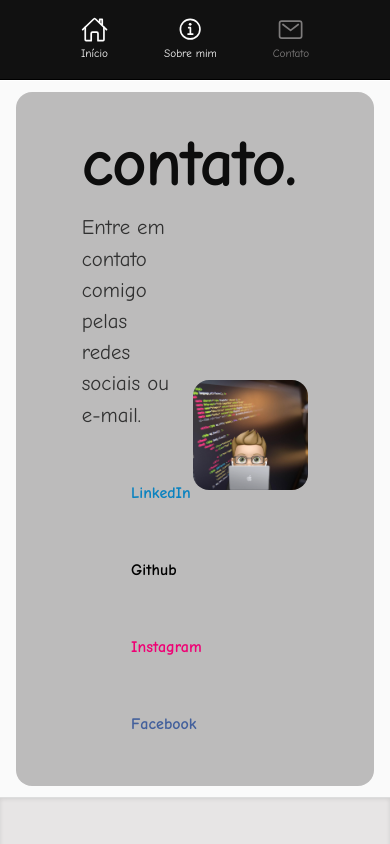
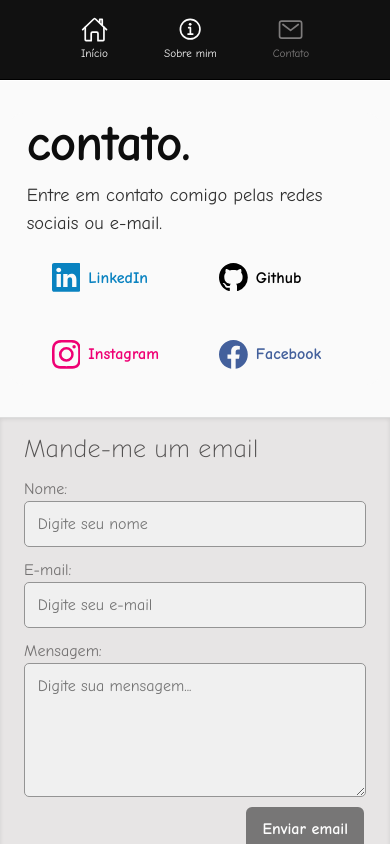
Before and after one commit to MarcosCucoro/1_portfolio-marcos, a React (Vite) app: page /contact in a window 390 px wide. Shown: the top 844 px of the page. Built offline with nearby package versions, Linux system fonts and the light colour scheme.

Commit message:
Fix: Feito o responsivo através de media query nos pixels até 768px e até 480px

```diff
--- a/index.html
+++ b/index.html
@@ -1,5 +1,5 @@
 <!doctype html>
-<html lang="en">
+<html lang="pt-br">
   <head>
     <meta charset="UTF-8" />
     <meta name="viewport" content="width=device-width, initial-scale=1.0" />
--- a/src/index.css
+++ b/src/index.css
@@ -2,6 +2,10 @@
   margin: 0;
   padding: 0;
   box-sizing: border-box;
+}
+
+body {
+  overflow-x: hidden;
 }
 
 :root {
@@ -11,6 +15,13 @@
 
   color-scheme: light dark;
   color: #0d0d0d;
+
+  overflow-x: hidden;
+
+}
+
+body, html {
+  height: 100%;
 }
 
 h1 {
@@ -44,3 +55,17 @@ h2 {
   max-width: 1040px;
   margin: 0 auto;
 }
+
+@media screen and (max-width: 768px) {
+  .dark,
+  .light {
+    padding: 2.5rem 1rem;
+  }
+}
+
+@media screen and (max-width: 480px) {
+  .dark,
+  .light {
+    padding: 1.5rem .5rem;
+  }
+}
--- a/src/routes/Aboutme.css
+++ b/src/routes/Aboutme.css
@@ -74,3 +74,51 @@
 .skills-list {
   width: 100%;
 }
+
+@media screen and (max-width:768px) {
+  .about-text h1 {
+    font-size: 3.2rem;
+  }
+  .about-text p {
+    font-size: 1rem;
+  }
+  h2 {
+    font-size: 1.5rem;
+  }
+  .course-detail {
+    flex-wrap: wrap;
+    gap: 1.2rem 5.5rem;
+    justify-content: center;
+  }
+  .course-detail img {
+    width: 70px;
+  }
+  .random-facts-list .ul li {
+    font-size: 1rem;
+  }
+}
+
+@media screen and (max-width: 480px) {
+  .about-image,
+  .random-image {
+    display: none;
+  }
+  .about-text {
+    width: 90%;
+  }
+  .about-text h1 {
+    font-size: 2.2rem;
+  }
+  .intro {
+    margin-bottom: .6rem;
+  }
+  .course-detail {
+    gap: 1.2rem 3.5rem;
+  }
+  .random-facts-list {
+    width: 100%;
+  }
+  .random-facts-list h2 {
+    margin-bottom: 0.6rem;
+  }
+}
--- a/src/routes/Contact.css
+++ b/src/routes/Contact.css
@@ -168,7 +168,6 @@
 .form-message label {
   display: flex;
   flex-direction: column;
-  margin-bottom: 1rem;
 }
 
 .form-message textarea {
@@ -194,3 +193,63 @@
   border: 2px solid #777676;
   color: #000;
 }
+
+@media screen and (max-width: 768px) {
+  .container-contact {
+    height: 60vh;
+  }
+  .contact {
+    padding: 0;
+    background-color: #fafafa;
+  }
+  .contact-image {
+    display: none;
+  }
+  .contact-text {
+    width: 90%;
+  }
+}
+
+@media screen and (max-width: 480px) {
+  .container-contact {
+    height: 40vh;
+  }
+  .contact {
+    padding: 0;
+    background-color: #fafafa;
+  }
+  .contact-image {
+    display: none;
+  }
+  .contact-text {
+    width: 90%;
+  }
+  .contact-text h1 {
+    font-size: 3.2rem;
+  }
+  .intro {
+    font-size: 1.15rem;
+  }
+  .contact-detail {
+    padding: 1rem 1.5rem;
+  }
+  .title-form h2 {
+    font-size: 1.6rem;
+    margin-bottom: 0.8rem;
+  }
+  .form {
+    flex-direction: column;
+    gap: .7rem;
+  }
+  .form-header,
+  .form-message {
+    width: 100%;
+  }
+  .form-header {
+    gap: .7rem;
+  }
+  .btn-send input {
+    padding: .8rem 1rem;
+    font-size: 1rem;
+  }
+}
--- a/src/routes/Home.css
+++ b/src/routes/Home.css
@@ -18,7 +18,6 @@
 }
 
 .image {
-  width: 45%;
   display: flex;
   align-items: center;
   justify-content: center;
@@ -32,7 +31,7 @@
 
 .btn-social {
   background-color: #777676;
-  padding: 1.5rem 2rem;
+  padding: 1rem 1.5rem;
   text-transform: uppercase;
   color: #fff;
   display: flex;
@@ -59,3 +58,22 @@
   text-decoration: none;
   font-size: 1.5rem;
 }
+
+@media screen and (max-width: 480px) {
+  .container {
+    height: 50vh;
+  }
+
+  .image img {
+    padding: 0;
+    border-radius: 0;
+  }
+
+  .conteudo {
+    flex-wrap: wrap;
+  }
+
+  .btn-social {
+    font-size: .8rem;
+  }
+}
--- a/src/routes/Project.css
+++ b/src/routes/Project.css
@@ -1,9 +1,5 @@
-.main-project {
-  padding: 5.5rem 0;
-}
-
 .container-project {
-  margin: 0 10rem;
+  margin: 0 2rem;
 }
 
 .container-project h2 {
@@ -84,6 +80,10 @@
   gap: .7rem;
 }
 
+.container-project-detail-pessoal {
+  margin: 0 auto;
+}
+
 .project-pessoal img {
   width: 55%;
 }
@@ -114,3 +114,28 @@
   color: #fff;
   border: 2px solid #e7e5e5;
 }
+
+@media screen and (max-width: 480px) {
+  .container-project h2 {
+    margin-bottom: 1rem;
+  }
+  .container-project-detail {
+    flex-direction: column;
+    align-items: center;
+  }
+  .project-detail,
+  .project-detail-pessoal {
+    width: 100%;
+    box-shadow: inset 0px 1px 4px 0px rgba(0, 0, 0, 0.1);
+    border-bottom: 1px solid #dddddd;
+    padding: .5rem;
+    margin: 0 2rem;
+  }
+  .btn-project,
+  .btn-project-pessoal {
+    padding: .8rem 1rem;
+  }
+  .project-detail-pessoal img {
+    width: 100%;
+  }
+}
```
